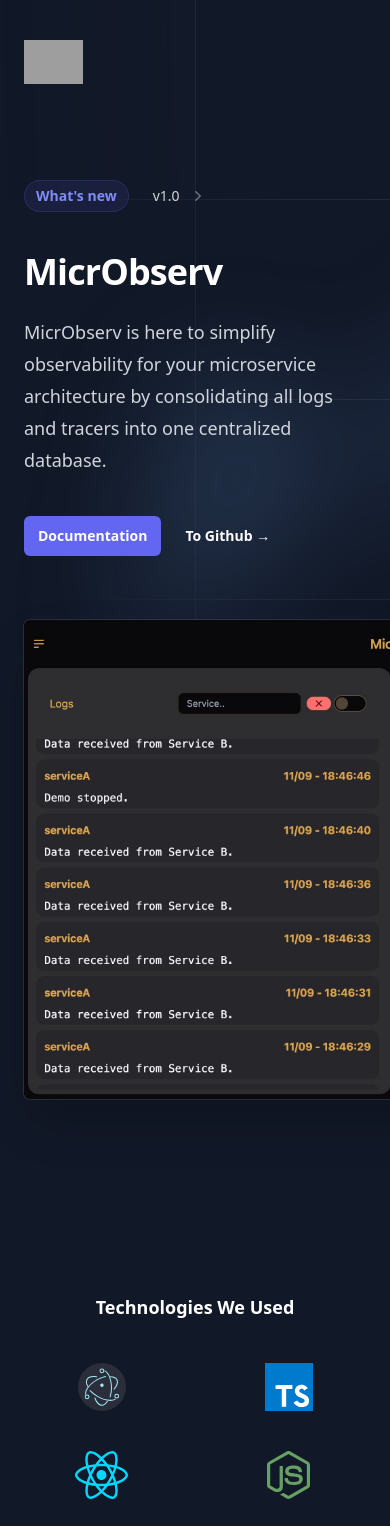
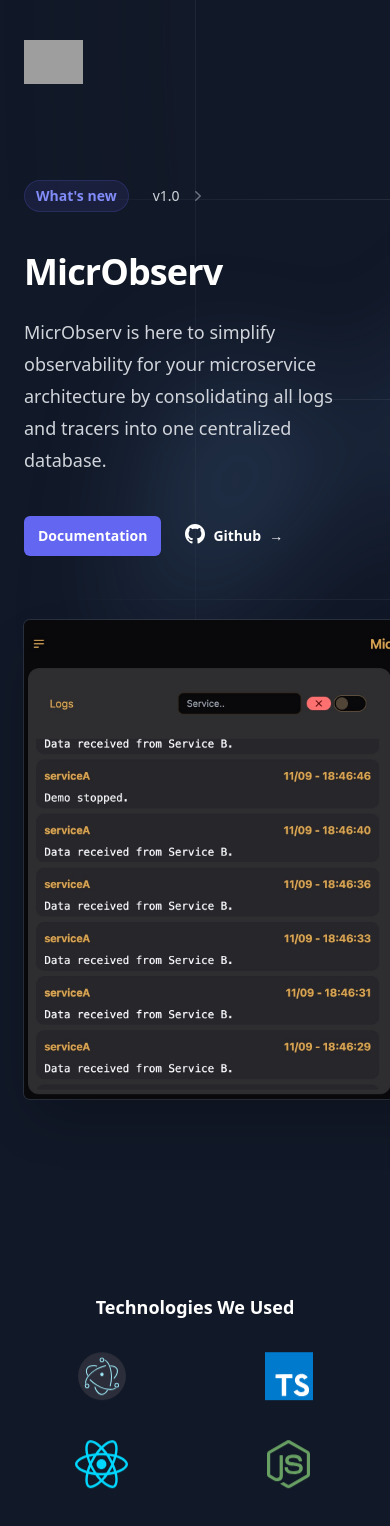
Before and after one commit to vanyanv/MicrObserv-Website, a Next.js app: page / in a window 390 px wide. Shown: the top 1526 px of the page. Built offline with nearby package versions, Linux system fonts and the light colour scheme; grey boxes are pictures that could not be loaded.

Commit message:
added animations to technologies

```diff
--- a/src/components/Hero.tsx
+++ b/src/components/Hero.tsx
@@ -101,9 +101,21 @@
             </a>
             <a
               href='https://github.com/oslabs-beta/MicrObserv'
-              className='text-sm font-semibold leading-6 text-white'
+              className='text-sm flex gap-2 font-semibold leading-6 text-white'
             >
-              To Github <span aria-hidden='true'>→</span>
+              <svg
+                className='h-5 w-5'
+                aria-hidden='true'
+                fill='currentColor'
+                xmlns='http://www.w3.org/2000/svg'
+                viewBox='0 0 24 24'
+              >
+                <path d='M12 0c-6.626 0-12 5.373-12 12 0 5.302 3.438 9.8 8.207 11.387.599.111.793-.261.793-.577v-2.234c-3.338.726-4.033-1.416-4.033-1.416-.546-1.387-1.333-1.756-1.333-1.756-1.089-.745.083-.729.083-.729 1.205.084 1.839 1.237 1.839 1.237 1.07 1.834 2.807 1.304 3.492.997.107-.775.418-1.305.762-1.604-2.665-.305-5.467-1.334-5.467-5.931 0-1.311.469-2.381 1.236-3.221-.124-.303-.535-1.524.117-3.176 0 0 1.008-.322 3.301 1.23.957-.266 1.983-.399 3.003-.404 1.02.005 2.047.138 3.006.404 2.291-1.552 3.297-1.23 3.297-1.23.653 1.653.242 2.874.118 3.176.77.84 1.235 1.911 1.235 3.221 0 4.609-2.807 5.624-5.479 5.921.43.372.823 1.102.823 2.222v3.293c0 .319.192.694.801.576 4.765-1.589 8.199-6.086 8.199-11.386 0-6.627-5.373-12-12-12z' />
+              </svg>
+              Github{' '}
+              <span className='animate-pulse' aria-hidden='true'>
+                →
+              </span>
             </a>
           </div>
         </div>
--- a/src/components/Logos.tsx
+++ b/src/components/Logos.tsx
@@ -6,6 +6,39 @@
 import webpack from '../../public/logos/webpack.svg';
 
 import Image from 'next/image';
+
+const technologies = [
+  {
+    src: electron,
+    alt: 'Electron',
+    width: 158,
+    height: 48,
+  },
+  {
+    src: typescript,
+    alt: 'Electron',
+    width: 158,
+    height: 48,
+  },
+  {
+    src: react,
+    alt: 'Electron',
+    width: 158,
+    height: 48,
+  },
+  {
+    src: node,
+    alt: 'Electron',
+    width: 158,
+    height: 48,
+  },
+  {
+    src: webpack,
+    alt: 'Electron',
+    width: 158,
+    height: 48,
+  },
+];
 export default function Logos() {
   return (
     <div className='bg-gray-900 py-24 sm:py-32'>
@@ -15,35 +48,35 @@
         </h2>
         <div className='mx-auto mt-10 grid max-w-lg grid-cols-4 items-center gap-x-8 gap-y-10 sm:max-w-xl sm:grid-cols-6 sm:gap-x-10 lg:mx-0 lg:max-w-none lg:grid-cols-5'>
           <Image
-            className='col-span-2 max-h-12 w-full object-contain lg:col-span-1'
+            className='col-span-2 max-h-12 w-full object-contain lg:col-span-1 animate-bounce'
             src={electron}
             alt='Electron'
             width={158}
             height={48}
           />
           <Image
-            className='col-span-2 max-h-12 w-full object-contain lg:col-span-1'
+            className='col-span-2 max-h-12 w-full object-contain lg:col-span-1 animate-bounce'
             src={typescript}
             alt='TypeScript'
             width={158}
             height={48}
           />
           <Image
-            className='col-span-2 max-h-12 w-full object-contain lg:col-span-1'
+            className='col-span-2 max-h-12 w-full object-contain lg:col-span-1 animate-bounce'
             src={react}
             alt='React'
             width={158}
             height={48}
           />
           <Image
-            className='col-span-2 max-h-12 w-full object-contain sm:col-start-2 lg:col-span-1'
+            className='col-span-2 max-h-12 w-full object-contain sm:col-start-2 lg:col-span-1 animate-bounce'
             src={node}
             alt='node'
             width={158}
             height={48}
           />
           <Image
-            className='col-span-2 col-start-2 max-h-12 w-full object-contain sm:col-start-auto lg:col-span-1'
+            className='col-span-2 col-start-2 max-h-12 w-full object-contain sm:col-start-auto lg:col-span-1 animate-bounce'
             src={webpack}
             alt='Webpack'
             width={158}
```
